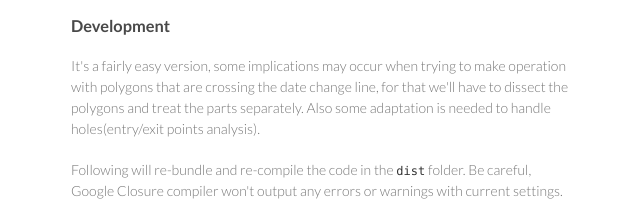
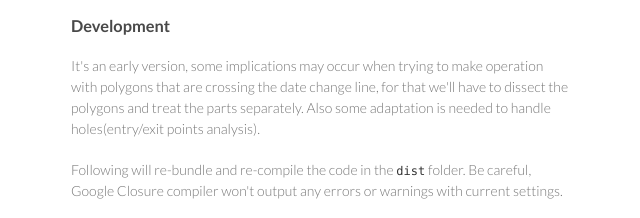
Before and after one commit to w8r/GreinerHormann, a website: page index.html in a window 1280 px wide. Shown: the part 2098-2316 px from the top of the page, 499-1139 px from the left. Drawn offline with Linux system fonts and the light colour scheme.

Commit message:
Update index.html

```diff
--- a/index.html
+++ b/index.html
@@ -100,7 +100,7 @@
 <h3>
 <a name="development" class="anchor" href="#development"><span class="octicon octicon-link"></span></a>Development</h3>
 
-<p>It's a fairly easy version, some implications may occur when trying to make operation with polygons that are crossing the date change line, for that we'll have to dissect the polygons and treat the parts separately. Also some adaptation is needed to handle holes(entry/exit points analysis).</p>
+<p>It's an early version, some implications may occur when trying to make operation with polygons that are crossing the date change line, for that we'll have to dissect the polygons and treat the parts separately. Also some adaptation is needed to handle holes(entry/exit points analysis).</p>
 
 <p>Following will re-bundle and re-compile the code in the <code>dist</code> folder. Be careful, Google Closure compiler won't output any errors or warnings with current settings. </p>
 
```
